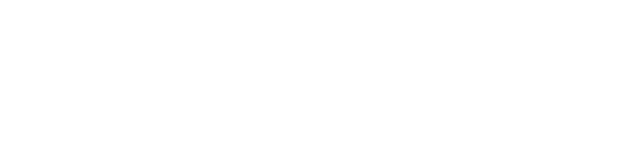
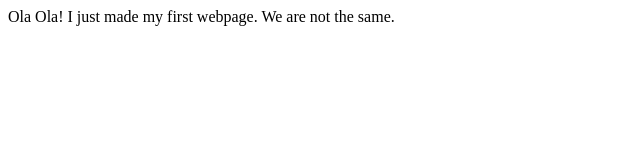
Before and after one commit to jamesmwangi55/Hanti, a plain HTML site: page my-first-webpage.html in a window 1280 px wide. Shown: the whole page, without its empty margins (0-640 px from the left). Drawn offline with Linux system fonts and the light colour scheme.

Commit message:
add initial appearance

```diff
--- a/my-first-webpage.html
+++ b/my-first-webpage.html
@@ -4,6 +4,7 @@
     <title>My first webpage!</title>
   </head>
   <body>
-
+    Ola Ola!
+    I just made my first webpage. We are not the same.
   </body>
 </html>
```
